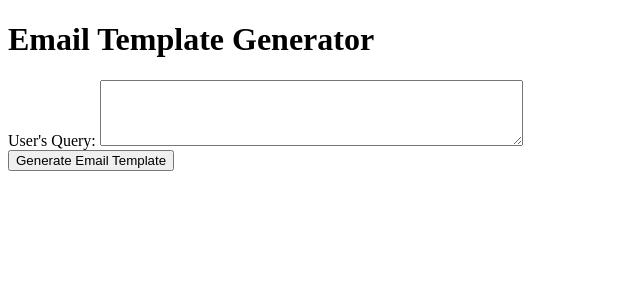
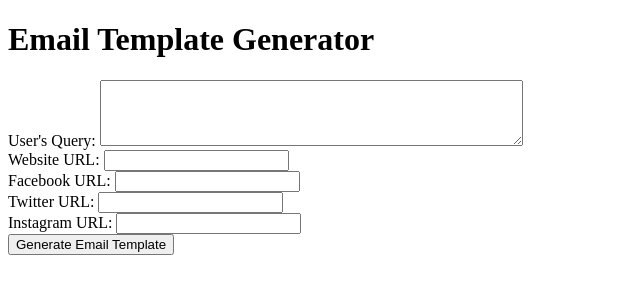
Before and after one commit to Salman1205/Email-template-generator-app, a Flask app: page / in a window 1280 px wide. Shown: the top 300 px of the page, without its empty margins (0-640 px from the left). Run offline with Flask 3, Linux system fonts and the light colour scheme.

Commit message:
Update page2.html

```diff
--- a/backend/templates/page2.html
+++ b/backend/templates/page2.html
@@ -2,9 +2,9 @@
 <html lang="en">
 <head>
     <meta charset="UTF-8">
+    <meta name="viewport" content="width=device-width, initial-scale=1.0">
     <title>Email Template Generator</title>
     <style>
-        /* Your CSS styles here */
         #result {
             margin-top: 20px;
             display: none;
@@ -31,9 +31,22 @@
 </head>
 <body>
     <h1>Email Template Generator</h1>
-    <form id="emailForm" method="POST" action="/query">
+    <form id="emailForm">
         <label for="query">User's Query:</label>
         <textarea id="query" name="query" rows="4" cols="50"></textarea><br>
+
+        <label for="website">Website URL:</label>
+        <input type="url" id="website" name="website"><br>
+
+        <label for="facebook">Facebook URL:</label>
+        <input type="url" id="facebook" name="facebook"><br>
+
+        <label for="twitter">Twitter URL:</label>
+        <input type="url" id="twitter" name="twitter"><br>
+
+        <label for="instagram">Instagram URL:</label>
+        <input type="url" id="instagram" name="instagram"><br>
+
         <input type="submit" value="Generate Email Template">
     </form>
 
@@ -47,13 +60,16 @@
         <p><strong>Subject:</strong> <span id="subject"></span></p>
         <p><strong>Promotion Line:</strong> <span id="promo"></span></p>
         <p><strong>Description:</strong> <span id="description"></span></p>
+        <p><strong>Website URL:</strong> <span id="websiteResult"></span></p>
+        <p><strong>Facebook URL:</strong> <span id="facebookResult"></span></p>
+        <p><strong>Twitter URL:</strong> <span id="twitterResult"></span></p>
+        <p><strong>Instagram URL:</strong> <span id="instagramResult"></span></p>
     </div>
 
     <script>
         document.getElementById('emailForm').onsubmit = async function (event) {
             event.preventDefault();
 
-            // Show the loading animation
             document.getElementById('loading').style.display = 'block';
             document.getElementById('result').style.display = 'none';
 
@@ -67,16 +83,17 @@
                 const result = await response.json();
                 console.log("Result from server:", result);
 
-                if (result.subject && result.promo && result.description) {
-                    // Update the HTML elements with the generated content
+                if (result.subject && result.promo && result.description && result.website && result.facebook && result.twitter && result.instagram) {
                     document.getElementById('subject').textContent = result.subject;
                     document.getElementById('promo').textContent = result.promo;
                     document.getElementById('description').textContent = result.description;
+                    document.getElementById('websiteResult').textContent = result.website;
+                    document.getElementById('facebookResult').textContent = result.facebook;
+                    document.getElementById('twitterResult').textContent = result.twitter;
+                    document.getElementById('instagramResult').textContent = result.instagram;
 
-                    // Display the result section
                     document.getElementById('result').style.display = 'block';
                 } else {
-                    // Display an error message if any of the fields are missing
                     document.getElementById('result').style.display = 'none';
                     alert('Failed to generate email template. Please try again.');
                 }
@@ -86,7 +103,6 @@
                 alert('An error occurred. Please try again later.');
             }
 
-            // Hide the loading animation after processing
             document.getElementById('loading').style.display = 'none';
         };
     </script>
```
